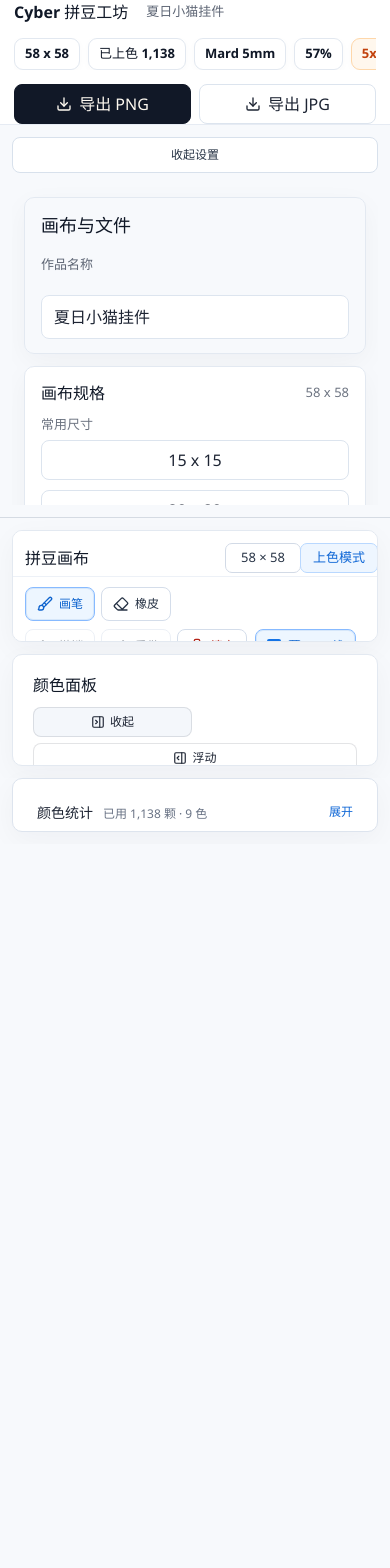
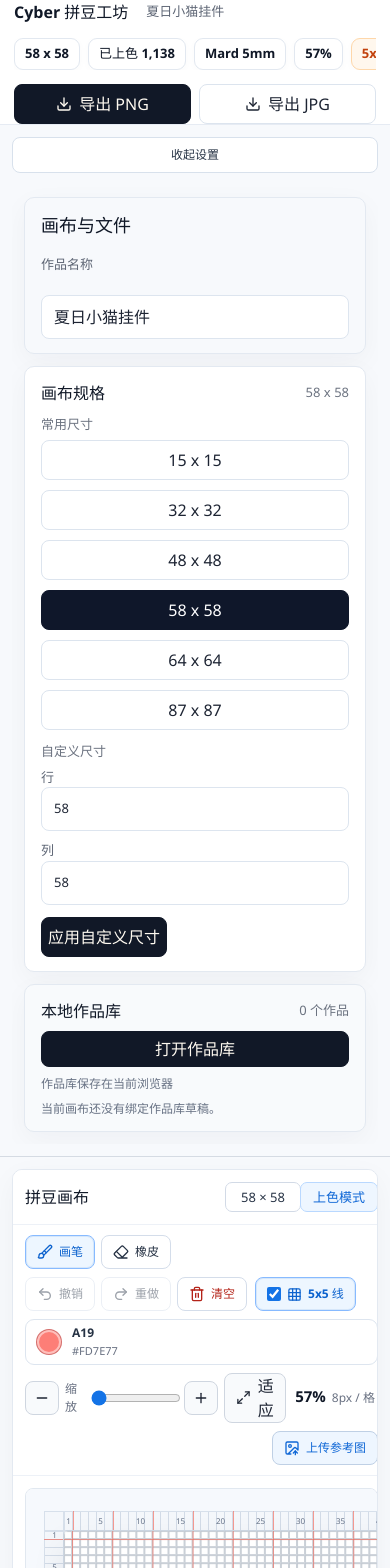
Before and after one commit to xiaZZ-ai/cyberPingDou, a React (Vite) app: page / in a window 390 px wide. Shown: the top 1568 px of the page. Before the commit the page ends 844 px from the top, so only its background shows below. Built offline with nearby package versions, Linux system fonts and the light colour scheme.

Commit message:
"Fix editor layout and zoom controls

```diff
--- a/src/App.tsx
+++ b/src/App.tsx
@@ -36,11 +36,11 @@ import type { BeadColor, ProjectData } from "./types";
 import type { SavedProjectRecord } from "./project-library";
 
 const MIN_SCALE = 8;
-const MAX_SCALE = 42;
+const MAX_SCALE = 70;
 const BOARD_SCROLL_PADDING = 28;
 const BOARD_FRAME_EXTRA = 28;
 const clampScale = (value: number) => Math.max(MIN_SCALE, Math.min(MAX_SCALE, value));
-const COLOR_PAGE_SIZE = 12;
+const COLOR_PAGE_SIZE = 8;
 const MAJOR_GRID_STEP = 5;
 const MAJOR_GUIDE_LABEL_START = 2;
 const MAJOR_GUIDE_LINE_OFFSET = 1;
@@ -2422,7 +2422,6 @@ function App() {
               应用自定义尺寸
             </button>
             </div>
-            {saveExportPanel}
           </div>
         ) : null}
       </aside>
@@ -2645,6 +2644,7 @@ function App() {
           ) : (
             <aside className="right-inspector">
               {colorLabPanel}
+              {saveExportPanel}
             </aside>
           )}
         </section>
--- a/src/styles.css
+++ b/src/styles.css
@@ -48,7 +48,7 @@ button {
 }
 
 .app-shell {
-  height: 100vh;
+  height: 100dvh;
   min-height: 0;
   display: grid;
   grid-template-rows: 56px minmax(0, 1fr) auto;
@@ -66,6 +66,7 @@ button {
   display: grid;
   grid-template-rows: auto minmax(0, 1fr);
   min-height: 0;
+  align-self: stretch;
   border-right: 0;
   background: #f7f9fc;
   overflow: hidden;
@@ -175,10 +176,6 @@ button {
 
 .project-library-entry-panel {
   order: 3;
-}
-
-.control-panel > .export-panel {
-  order: 4;
 }
 
 .compact-panel {
@@ -994,10 +991,11 @@ h2 {
   min-width: 0;
   min-height: 0;
   display: grid;
-  grid-template-rows: minmax(0, 1fr);
+  grid-template-rows: minmax(0, 1fr) auto;
   gap: 12px;
   align-content: start;
   align-self: stretch;
+  overflow: hidden;
 }
 
 .right-inspector.collapsed {
@@ -1007,7 +1005,6 @@ h2 {
 
 .color-lab-rail-button {
   width: 56px;
-  height: 100%;
   min-height: 240px;
   display: grid;
   grid-template-rows: auto auto auto;
@@ -1341,6 +1338,7 @@ h2 {
   min-height: 0;
   padding: 12px;
   background: #ffffff;
+  overflow: hidden;
 }
 
 .board-scroll {
@@ -1350,7 +1348,7 @@ h2 {
   height: 100%;
   min-height: 0;
   overflow-x: auto;
-  overflow-y: scroll;
+  overflow-y: auto;
   overflow-anchor: none;
   box-sizing: border-box;
   border-radius: 8px;
@@ -1384,6 +1382,7 @@ h2 {
 .board-scroll-content {
   min-width: 100%;
   width: max-content;
+  min-height: 100%;
   box-sizing: border-box;
   display: flex;
   justify-content: center;
@@ -2177,14 +2176,8 @@ h2 {
 .color-lab.floating .color-card-grid {
   gap: 14px 18px;
   align-items: start;
-}
-
-.color-lab.docked .color-card-grid {
   grid-template-columns: repeat(4, minmax(0, 1fr));
-}
-
-.color-lab.floating .color-card-grid {
-  grid-template-columns: repeat(auto-fill, minmax(58px, 1fr));
+  grid-template-rows: repeat(2, auto);
 }
 
 .color-card {
@@ -2319,7 +2312,7 @@ h2 {
 .export-panel {
   display: grid;
   gap: 10px;
-  padding: 18px;
+  padding: 14px;
   border: 1px solid #e3e9f1;
   border-radius: 10px;
   background: #ffffff;
@@ -2465,19 +2458,19 @@ h2 {
 
 .board-usage-panel {
   min-height: 0;
-  max-height: 148px;
+  max-height: 118px;
   overflow: auto;
   border: 1px solid #dde4ee;
   border-radius: 10px;
 }
 
 .board-usage-panel.collapsed {
-  max-height: 54px;
+  max-height: 50px;
   overflow: hidden;
 }
 
 .board-usage-panel.expanded {
-  max-height: min(220px, 30vh);
+  max-height: min(148px, 18dvh);
 }
 
 .board-usage-panel.expanded .usage-summary-button {
@@ -2597,10 +2590,10 @@ h2 {
   }
 
   .color-lab.docked {
-    position: sticky;
-    top: 16px;
+    position: relative;
+    top: auto;
     min-width: 292px;
-    max-height: calc(100vh - 88px);
+    max-height: none;
     padding: 14px;
   }
 
@@ -2630,9 +2623,22 @@ h2 {
 }
 
 @media (max-width: 1120px) {
+  html,
+  body,
+  #root {
+    height: auto;
+  }
+
+  body {
+    overflow-x: hidden;
+    overflow-y: auto;
+  }
+
   .app-shell {
+    height: auto;
+    min-height: 100dvh;
     grid-template-columns: 1fr;
-    grid-template-rows: auto auto minmax(0, 1fr) auto;
+    grid-template-rows: auto auto auto auto;
   }
 
   .sidebar {
@@ -2649,11 +2655,13 @@ h2 {
   }
 
   .control-panel {
-    max-height: 320px;
+    max-height: none;
     padding: 12px;
   }
 
   .workspace {
+    min-height: auto;
+    overflow: visible;
     grid-row: 3;
     padding: 12px;
   }
@@ -2674,6 +2682,12 @@ h2 {
 
   .workspace-grid {
     grid-template-columns: 1fr;
+    align-items: start;
+  }
+
+  .board-section {
+    height: min(680px, 72dvh);
+    min-height: 520px;
   }
 
   .color-lab.docked {
@@ -2687,14 +2701,15 @@ h2 {
 
 @media (max-width: 780px) {
   .board-section {
+    height: min(620px, 72dvh);
     justify-self: stretch;
     width: 100%;
   }
 
   .board-scroll {
     width: 100%;
-    min-height: 420px;
-    height: auto;
+    min-height: 0;
+    height: 100%;
     max-height: none;
     justify-content: flex-start;
   }
@@ -2833,3 +2848,9 @@ h2 {
     grid-template-columns: 1fr 1fr;
   }
 }
+
+.color-lab.docked .color-card-grid,
+.color-lab.floating .color-card-grid {
+  grid-template-columns: repeat(4, minmax(0, 1fr));
+  grid-template-rows: repeat(2, auto);
+}
```
